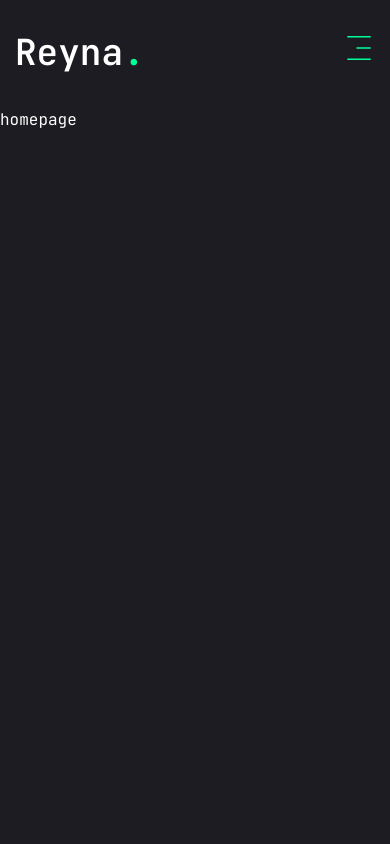
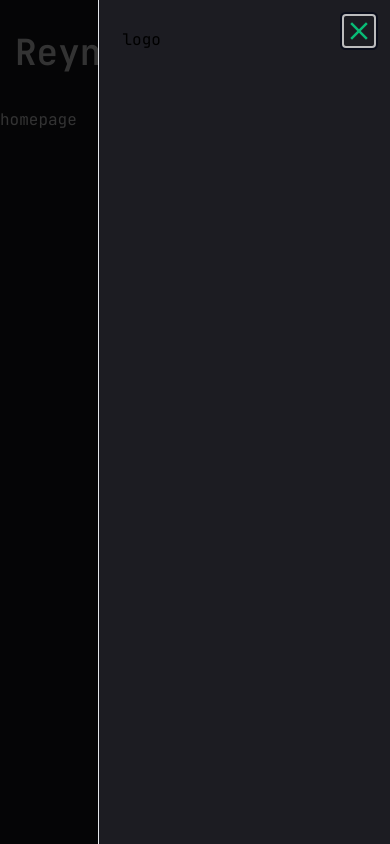
Before and after one commit to reynaroma/reyna-portfolio, a Next.js app: page / in a window 390 px wide. Both pictures are taken after a click on the button 359 px from the left and 48 px from the top of the page. Built offline with nearby package versions, Linux system fonts and the light colour scheme.

Commit message:
Add IoMdClose react-icon to the sheets and replace the X icon and bg

```diff
--- a/components/ui/MobileNav.jsx
+++ b/components/ui/MobileNav.jsx
@@ -36,6 +36,12 @@ function MobileNav() {
       <SheetTrigger className="flex justify-center items-center">
         <CiMenuFries className="text-[32px] text-accent" />
       </SheetTrigger>
+      <SheetContent className="flex flex-col text-black">
+        {/* logo */}
+        <div>
+          logo
+        </div>
+      </SheetContent>
     </Sheet>
   )
 }
--- a/components/ui/sheet.jsx
+++ b/components/ui/sheet.jsx
@@ -2,9 +2,10 @@
 import * as React from "react"
 import * as SheetPrimitive from "@radix-ui/react-dialog"
 import { cva } from "class-variance-authority";
-import { X } from "lucide-react"
+import { cn } from "@/lib/utils"
 
-import { cn } from "@/lib/utils"
+
+import { IoMdClose } from "react-icons/io";
 
 const Sheet = SheetPrimitive.Root
 
@@ -26,7 +27,7 @@ const SheetOverlay = React.forwardRef(({ className, ...props }, ref) => (
 SheetOverlay.displayName = SheetPrimitive.Overlay.displayName
 
 const sheetVariants = cva(
-  "fixed z-50 gap-4 bg-white p-6 shadow-lg transition ease-in-out data-[state=open]:animate-in data-[state=closed]:animate-out data-[state=closed]:duration-300 data-[state=open]:duration-500 dark:bg-slate-950",
+  "fixed z-50 gap-4 bg-primary p-6 shadow-lg transition ease-in-out data-[state=open]:animate-in data-[state=closed]:animate-out data-[state=closed]:duration-300 data-[state=open]:duration-500 dark:bg-slate-950",
   {
     variants: {
       side: {
@@ -51,7 +52,7 @@ const SheetContent = React.forwardRef(({ side = "right", className, children, ..
       {children}
       <SheetPrimitive.Close
         className="absolute right-4 top-4 rounded-sm opacity-70 ring-offset-white transition-opacity hover:opacity-100 focus:outline-none focus:ring-2 focus:ring-slate-950 focus:ring-offset-2 disabled:pointer-events-none data-[state=open]:bg-slate-100 dark:ring-offset-slate-950 dark:focus:ring-slate-300 dark:data-[state=open]:bg-slate-800">
-        <X className="h-4 w-4" />
+        <IoMdClose className="text-3xl text-accent" />
         <span className="sr-only">Close</span>
       </SheetPrimitive.Close>
     </SheetPrimitive.Content>
```
